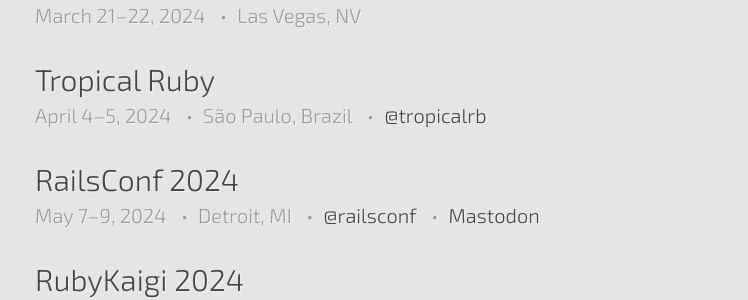
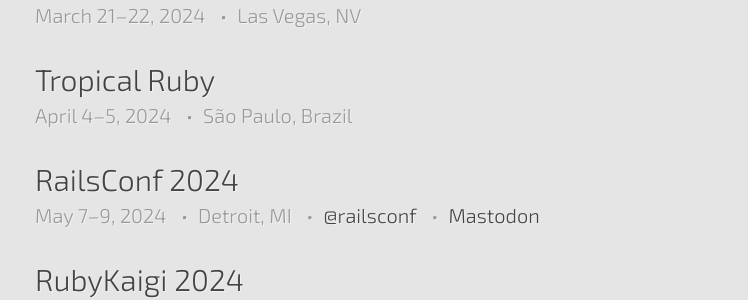
Before and after one commit to ruby-conferences/ruby-conferences.github.io, a Jekyll site: the page built from index.html, in a window 1280 px wide. Shown: the part 1701-2001 px from the top of the page, without its empty margins (205-953 px from the left). Built offline with Jekyll 4.4.1, drawn with Linux system fonts in a browser that asks for light colours.

Commit message:
remove twitter

```diff
--- a/_data/conferences.yml
+++ b/_data/conferences.yml
@@ -2359,7 +2359,6 @@
   start_date: 2024-04-04
   end_date: 2024-04-05
   url: https://www.tropicalrb.com/
-  twitter: tropicalrb
 
 - name: RailsConf 2024
   location: Detroit, MI
```
